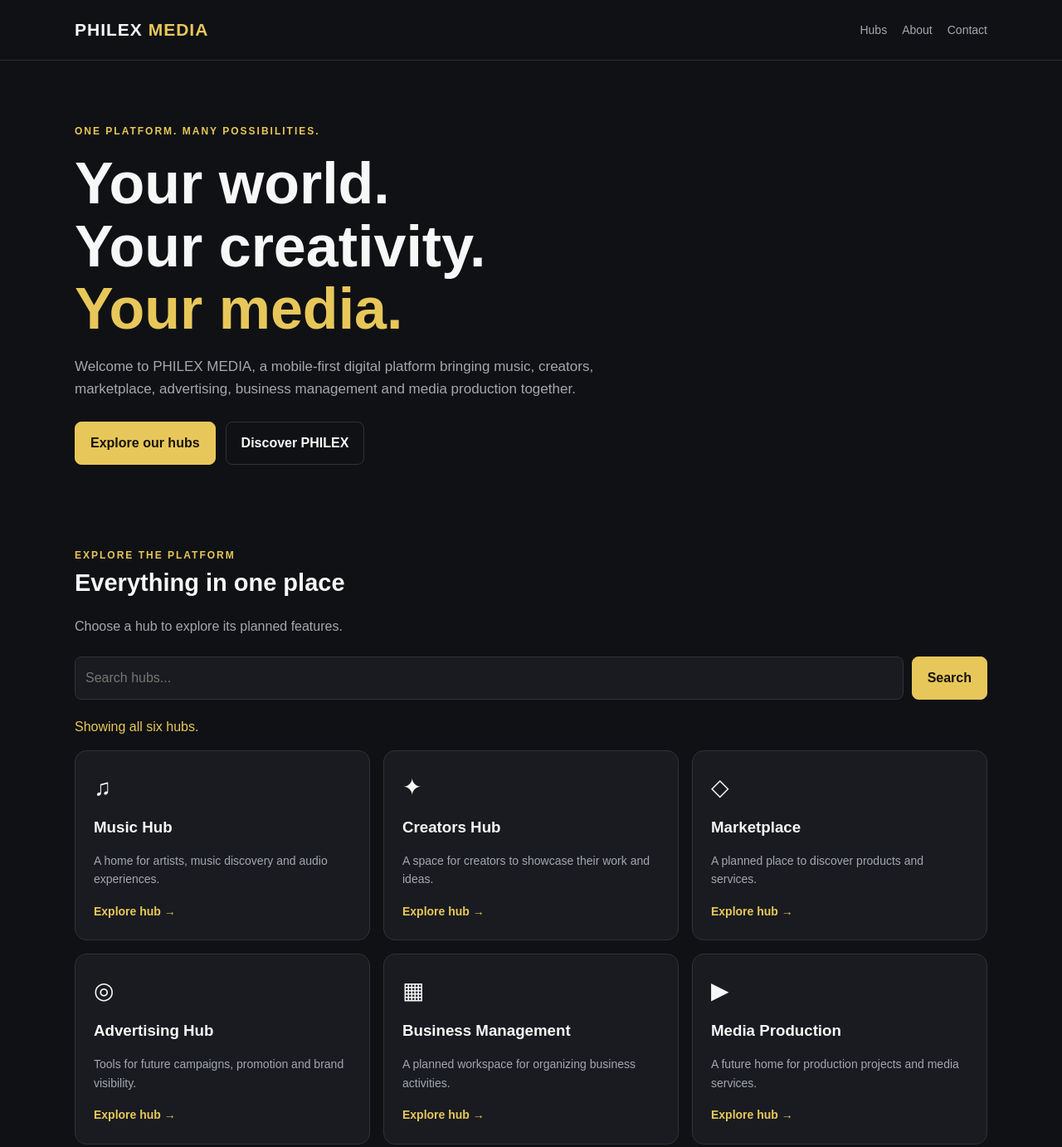
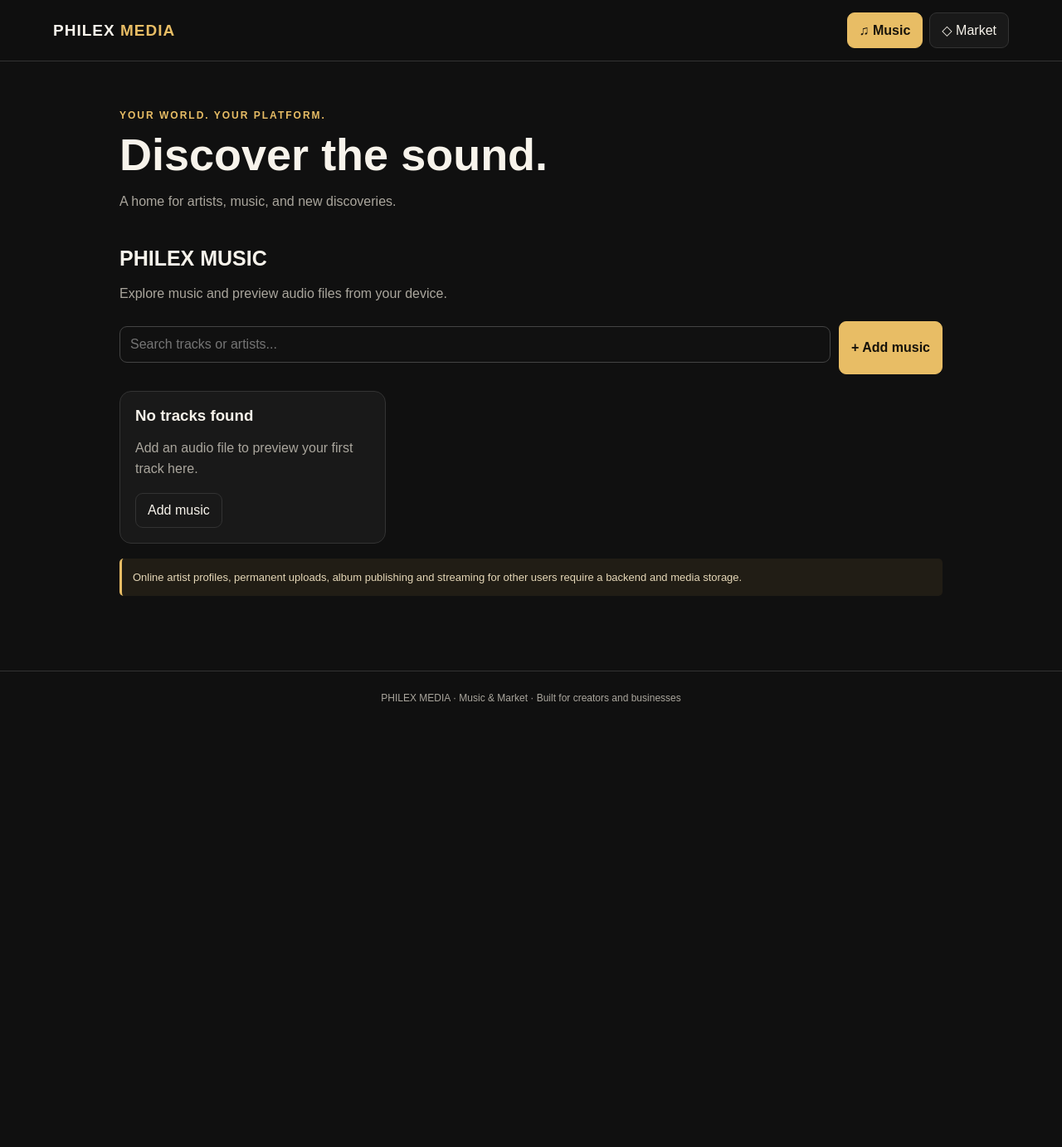
Before and after one commit to kakairephilex3-prog/philex-media, a website: page index.html in a window 1280 px wide. Shown: the top 1382 px of the page at 83% size. After the commit the page ends 873 px from the top, so only its background shows below. Drawn offline with Linux system fonts and the light colour scheme.

Commit message:
Revamp index.html with new layout and features
Updated the HTML structure, styles, and scripts for PHILEX MEDIA. Enhanced the layout for music and marketplace sections, and added new features for adding tracks and products.

```diff
--- a/index.html
+++ b/index.html
@@ -4,268 +4,280 @@
 <head>
 <meta charset="UTF-8">
 <meta name="viewport" content="width=device-width, initial-scale=1.0">
-  <meta name="theme-color" content="#101114">
-  <meta name="description" content="PHILEX MEDIA — Music, creators, marketplace, advertising, business management and media production.">
-  <title>PHILEX MEDIA</title>
+<meta name="theme-color" content="#101010">
+<title>PHILEX MEDIA — Music & Market</title>
 <style>
-    :root {
-      color-scheme: dark;
-      --bg: #101114;
-      --panel: #191b20;
-      --text: #f7f7f8;
-      --muted: #a5a7b0;
-      --accent: #e8c75a;
-      --line: #30323a;
+:root{--bg:#101010;--panel:#191919;--panel2:#202020;--gold:#e8bd65;--text:#f7f3eb;--muted:#aaa69d;--line:#333}
+*{box-sizing:border-box}
+body{margin:0;background:var(--bg);color:var(--text);font-family:Arial,Helvetica,sans-serif}
+button,input,textarea,select{font:inherit}
+button{cursor:pointer}
+header{position:sticky;top:0;z-index:5;background:#101010ed;border-bottom:1px solid var(--line);padding:15px 5%;display:flex;align-items:center;justify-content:space-between;gap:12px}
+.logo{font-size:19px;font-weight:900;letter-spacing:1px}.logo span{color:var(--gold)}
+nav{display:flex;gap:8px}
+nav button,.btn{border:1px solid var(--line);border-radius:9px;background:var(--panel);color:var(--text);padding:11px 14px}
+nav button.active,.primary{background:var(--gold);color:#17130b;border-color:var(--gold);font-weight:700}
+main{max-width:1120px;margin:auto;padding:26px 5% 90px}
+.hero{padding:32px 0 26px}
+.eyebrow{color:var(--gold);font-size:12px;letter-spacing:2px;font-weight:bold}
+h1{font-size:clamp(30px,6vw,54px);line-height:1.05;margin:12px 0}
+h2{font-size:25px;margin:0 0 8px}h3{margin:0 0 10px}
+p{line-height:1.55}.muted{color:var(--muted)}.small{font-size:12px;color:var(--muted)}
+.section{display:none}.section.active{display:block}
+.toolbar{display:flex;gap:10px;flex-wrap:wrap;margin:20px 0}
+input,textarea,select{width:100%;padding:12px;background:#111;color:var(--text);border:1px solid #444;border-radius:9px;margin:6px 0 14px}
+textarea{min-height:75px;resize:vertical}
+.search{flex:1;min-width:170px}
+.grid{display:grid;grid-template-columns:repeat(3,minmax(0,1fr));gap:14px;margin:18px 0}
+.card,.form-card,.empty{background:var(--panel);border:1px solid var(--line);border-radius:14px;padding:18px;min-width:0}
+.art{height:120px;border-radius:10px;background:linear-gradient(135deg,#392c17,#171717);display:grid;place-items:center;font-size:38px;color:var(--gold);margin-bottom:15px}
+.form-card{margin:20px 0;max-width:720px}
+label{font-size:13px;color:#ded8cc}
+.notice{padding:13px;border-left:3px solid var(--gold);background:#211d15;color:#e5d7b7;border-radius:5px;font-size:13px;line-height:1.5}
+.actions{display:flex;gap:8px;flex-wrap:wrap}
+.actions button{margin-top:8px}
+.item{display:flex;flex-direction:column;gap:8px}
+.item audio{width:100%;margin-top:8px}
+.item img{width:100%;height:150px;object-fit:cover;border-radius:9px}
+.price{color:var(--gold);font-size:20px;font-weight:bold}
+footer{border-top:1px solid var(--line);padding:25px 5%;text-align:center;color:var(--muted);font-size:12px}
+.hidden{display:none!important}
+@media(max-width:700px){
+ header{padding:13px 4%;align-items:flex-start;flex-direction:column}
+ nav{width:100%}nav button{flex:1;padding:11px 5px;font-size:13px}
+ main{padding:18px 4% 80px}
+ .grid{grid-template-columns:repeat(2,minmax(0,1fr));gap:10px}
+ .card,.form-card,.empty{padding:13px}
+ .art{height:90px}
+ h2{font-size:22px}
 }
-    * { box-sizing: border-box; }
-    body {
-      margin: 0;
-      background: var(--bg);
-      color: var(--text);
-      font-family: Arial, sans-serif;
-      line-height: 1.6;
-    }
-    a { color: inherit; text-decoration: none; }
-    button, input { font: inherit; }
-    .wrap { width: min(1100px, 92%); margin: auto; }
-    header {
-      border-bottom: 1px solid var(--line);
-      background: #101114;
-      position: sticky;
-      top: 0;
-      z-index: 5;
-    }
-    .nav {
-      min-height: 72px;
-      display: flex;
-      align-items: center;
-      justify-content: space-between;
-      gap: 16px;
-    }
-    .brand { font-size: 21px; font-weight: 800; letter-spacing: 1px; }
-    .brand span { color: var(--accent); }
-    .links { display: flex; gap: 18px; flex-wrap: wrap; }
-    .links a { color: var(--muted); font-size: 14px; }
-    .links a:hover { color: var(--accent); }
-    .hero { padding: 76px 0 60px; }
-    .tag {
-      color: var(--accent);
-      text-transform: uppercase;
-      letter-spacing: 2px;
-      font-size: 12px;
-      font-weight: bold;
-    }
-    h1 { font-size: clamp(38px, 7vw, 70px); line-height: 1.08; margin: 16px 0; }
-    h1 span { color: var(--accent); }
-    .intro { max-width: 650px; color: var(--muted); font-size: 17px; }
-    .actions { display: flex; gap: 12px; flex-wrap: wrap; margin-top: 26px; }
-    .btn {
-      display: inline-block;
-      padding: 12px 18px;
-      border-radius: 8px;
-      background: var(--accent);
-      color: #17140a;
-      font-weight: bold;
-      border: 1px solid var(--accent);
-      cursor: pointer;
-    }
-    .btn.secondary { background: transparent; color: var(--text); border-color: var(--line); }
-    section { padding: 40px 0; }
-    .section-head { margin-bottom: 24px; }
-    h2 { font-size: 29px; margin: 0 0 8px; }
-    .muted { color: var(--muted); }
-    .grid { display: grid; grid-template-columns: repeat(3, 1fr); gap: 16px; }
-    .card {
-      background: var(--panel);
-      border: 1px solid var(--line);
-      border-radius: 14px;
-      padding: 22px;
-      min-width: 0;
-    }
-    .symbol { font-size: 28px; }
-    .card h3 { margin: 10px 0 6px; }
-    .card p { color: var(--muted); font-size: 14px; }
-    .card a { color: var(--accent); font-weight: bold; font-size: 14px; }
-    .search {
-      display: flex;
-      gap: 10px;
-      flex-wrap: wrap;
-      margin: 20px 0;
-    }
-    .search input {
-      flex: 1;
-      min-width: 180px;
-      padding: 12px;
-      border-radius: 8px;
-      background: var(--panel);
-      color: var(--text);
-      border: 1px solid var(--line);
-    }
-    #status { color: var(--accent); min-height: 24px; }
-    footer { border-top: 1px solid var(--line); padding: 25px 0; color: var(--muted); font-size: 13px; }
-    @media (max-width: 700px) {
-      .nav { align-items: flex-start; padding: 16px 0; flex-direction: column; }
-      .links { gap: 12px; }
-      .hero { padding-top: 48px; }
-      .grid { grid-template-columns: 1fr; }
-      h2 { font-size: 25px; }
-    }
-    @media (min-width: 480px) and (max-width: 700px) {
-      .grid { grid-template-columns: repeat(2, minmax(0, 1fr)); }
-    }
+@media(max-width:390px){.grid{grid-template-columns:1fr}}
 </style>
 </head>
 <body>
 <header>
-    <div class="wrap nav">
-      <a class="brand" href="#home">PHILEX <span>MEDIA</span></a>
-      <nav class="links" aria-label="Main navigation">
-        <a href="#hubs">Hubs</a>
-        <a href="#about">About</a>
-        <a href="#contact">Contact</a>
+  <div class="logo">PHILEX <span>MEDIA</span></div>
+  <nav>
+    <button id="musicTab" class="active" onclick="showHub('music')">♫ Music</button>
+    <button id="marketTab" onclick="showHub('market')">◇ Market</button>
   </nav>
-    </div>
 </header>
 
 <main>
-    <div class="wrap hero" id="home">
-      <div class="tag">One platform. Many possibilities.</div>
-      <h1>Your world.<br>Your creativity.<br><span>Your media.</span></h1>
-      <p class="intro">
-        Welcome to PHILEX MEDIA, a mobile-first digital platform
-        bringing music, creators, marketplace, advertising,
-        business management and media production together.
-      </p>
-      <div class="actions">
-        <a class="btn" href="#hubs">Explore our hubs</a>
-        <a class="btn secondary" href="#about">Discover PHILEX</a>
-      </div>
+  <section class="hero">
+    <div class="eyebrow">YOUR WORLD. YOUR PLATFORM.</div>
+    <h1 id="heroTitle">Discover the sound.</h1>
+    <p class="muted" id="heroText">A home for artists, music, and new discoveries.</p>
+  </section>
+
+  <section id="music" class="section active">
+    <h2>PHILEX MUSIC</h2>
+    <p class="muted">Explore music and preview audio files from your device.</p>
+    <div class="toolbar">
+      <input class="search" id="musicSearch" placeholder="Search tracks or artists..." oninput="renderMusic()">
+      <button class="btn primary" onclick="toggleForm('trackForm')">+ Add music</button>
     </div>
 
-    <section id="hubs">
-      <div class="wrap">
-        <div class="section-head">
-          <div class="tag">Explore the platform</div>
-          <h2>Everything in one place</h2>
-          <p class="muted">Choose a hub to explore its planned features.</p>
+    <div id="trackForm" class="form-card hidden">
+      <h3>Add a track</h3>
+      <p class="small">Choose an audio file to preview it in this browser. This does not upload it to a server.</p>
+      <form id="addTrackForm">
+        <label>Track title</label><input id="trackTitle" required maxlength="100" placeholder="Enter song title">
+        <label>Artist name</label><input id="trackArtist" required maxlength="100" placeholder="Artist or stage name">
+        <label>Genre</label>
+        <select id="trackGenre">
+          <option>Afrobeats</option><option>Gospel</option><option>Hip-hop</option>
+          <option>R&B</option><option>Dancehall</option><option>Pop</option><option>Other</option>
+        </select>
+        <label>Select audio file</label><input id="trackFile" type="file" accept="audio/*" required>
+        <div class="actions">
+          <button class="btn primary" type="submit">Preview track</button>
+          <button class="btn" type="button" onclick="toggleForm('trackForm')">Cancel</button>
+        </div>
+      </form>
+      <p class="notice">Local preview only. Tracks are not published or saved to an online account.</p>
     </div>
 
-        <div class="search">
-          <input id="hubSearch" type="search" placeholder="Search hubs..." aria-label="Search hubs">
-          <button class="btn" id="searchBtn" type="button">Search</button>
-        </div>
-        <p id="status" role="status" aria-live="polite"></p>
-
-        <div class="grid" id="hubGrid">
-          <article class="card" data-search="music audio artists songs">
-            <div class="symbol">♫</div>
-            <h3>Music Hub</h3>
-            <p>A home for artists, music discovery and audio experiences.</p>
-            <a href="#contact" data-hub="Music Hub">Explore hub →</a>
-          </article>
-          <article class="card" data-search="creators video content community">
-            <div class="symbol">✦</div>
-            <h3>Creators Hub</h3>
-            <p>A space for creators to showcase their work and ideas.</p>
-            <a href="#contact" data-hub="Creators Hub">Explore hub →</a>
-          </article>
-          <article class="card" data-search="marketplace products services shopping">
-            <div class="symbol">◇</div>
-            <h3>Marketplace</h3>
-            <p>A planned place to discover products and services.</p>
-            <a href="#contact" data-hub="Marketplace">Explore hub →</a>
-          </article>
-          <article class="card" data-search="advertising campaigns promotion brands">
-            <div class="symbol">◎</div>
-            <h3>Advertising Hub</h3>
-            <p>Tools for future campaigns, promotion and brand visibility.</p>
-            <a href="#contact" data-hub="Advertising Hub">Explore hub →</a>
-          </article>
-          <article class="card" data-search="business management operations">
-            <div class="symbol">▦</div>
-            <h3>Business Management</h3>
-            <p>A planned workspace for organizing business activities.</p>
-            <a href="#contact" data-hub="Business Management">Explore hub →</a>
-          </article>
-          <article class="card" data-search="media production studio film video">
-            <div class="symbol">▶</div>
-            <h3>Media Production</h3>
-            <p>A future home for production projects and media services.</p>
-            <a href="#contact" data-hub="Media Production">Explore hub →</a>
-          </article>
-        </div>
-      </div>
+    <div id="trackList" class="grid"></div>
+    <div class="notice">Online artist profiles, permanent uploads, album publishing and streaming for other users require a backend and media storage.</div>
   </section>
 
-    <section id="about">
-      <div class="wrap card">
-        <div class="tag">Our mission</div>
-        <h2>Built for creators and businesses</h2>
-        <p class="muted">
-          PHILEX MEDIA aims to connect creative work and business
-          opportunities through one accessible digital platform.
-          This first version is the responsive website foundation.
-        </p>
+  <section id="market" class="section">
+    <h2>PHILEX MARKET</h2>
+    <p class="muted">A marketplace for sellers to showcase products and for customers to discover them.</p>
+    <div class="toolbar">
+      <input class="search" id="marketSearch" placeholder="Search products or categories..." oninput="renderProducts()">
+      <button class="btn primary" onclick="toggleForm('productForm')">+ List product</button>
     </div>
-    </section>
 
-    <section id="contact">
-      <div class="wrap card">
-        <div class="tag">Get started</div>
-        <h2>Explore PHILEX MEDIA</h2>
-        <p class="muted">
-          This is an initial front-end version. Accounts, payments,
-          uploads, messaging and other backend features are not yet
-          connected.
-        </p>
-        <p id="selection" aria-live="polite">Select a hub above to get started.</p>
-        <button class="btn secondary" id="resetBtn" type="button">Clear selection</button>
+    <div id="productForm" class="form-card hidden">
+      <h3>Create a product preview</h3>
+      <p class="small">Your listing will appear in this browser session only.</p>
+      <form id="addProductForm">
+        <label>Product name</label><input id="productName" required maxlength="100" placeholder="What are you selling?">
+        <label>Seller name</label><input id="sellerName" required maxlength="100" placeholder="Your shop or business name">
+        <label>Category</label>
+        <select id="productCategory">
+          <option>Fashion</option><option>Electronics</option><option>Music & Audio</option>
+          <option>Home & Living</option><option>Beauty</option><option>Services</option><option>Other</option>
+        </select>
+        <label>Price (UGX)</label><input id="productPrice" type="number" min="0" step="1" required placeholder="Enter price">
+        <label>Description</label><textarea id="productDescription" maxlength="600" placeholder="Describe your product"></textarea>
+        <label>Product photo (optional)</label><input id="productImage" type="file" accept="image/*">
+        <div class="actions">
+          <button class="btn primary" type="submit">Preview listing</button>
+          <button class="btn" type="button" onclick="toggleForm('productForm')">Cancel</button>
         </div>
+      </form>
+      <p class="notice">Preview only. No online listing, order, payment or customer transaction is created.</p>
+    </div>
+
+    <div id="productList" class="grid"></div>
+    <div class="notice">Seller accounts, saved listings, checkout, delivery and real payments must be connected before this marketplace can accept orders.</div>
   </section>
 </main>
 
-  <footer>
-    <div class="wrap">
-      © <span id="year"></span> PHILEX MEDIA. All rights reserved.
-    </div>
-  </footer>
+<footer>PHILEX MEDIA · Music & Market · Built for creators and businesses</footer>
 
 <script>
-    const searchInput = document.getElementById('hubSearch');
-    const cards = [...document.querySelectorAll('#hubGrid .card')];
-    const status = document.getElementById('status');
-    const selection = document.getElementById('selection');
+const tracks = [];
+const products = [];
+const localUrls = [];
 
-    function searchHubs() {
-      const query = searchInput.value.trim().toLowerCase();
-      let count = 0;
-      cards.forEach(card => {
-        const matches = (card.innerText + ' ' + card.dataset.search)
-          .toLowerCase().includes(query);
-        card.hidden = !matches;
-        if (matches) count++;
-      });
-      status.textContent = query
-        ? count + ' hub(s) found.'
-        : 'Showing all six hubs.';
+function showHub(hub) {
+  document.getElementById('music').classList.toggle('active', hub === 'music');
+  document.getElementById('market').classList.toggle('active', hub === 'market');
+  document.getElementById('musicTab').classList.toggle('active', hub === 'music');
+  document.getElementById('marketTab').classList.toggle('active', hub === 'market');
+  document.getElementById('heroTitle').textContent =
+    hub === 'music' ? 'Discover the sound.' : 'Discover something new.';
+  document.getElementById('heroText').textContent =
+    hub === 'music'
+      ? 'A home for artists, music, and new discoveries.'
+      : 'A place for products, sellers, and new opportunities.';
+  window.scrollTo({top: 0, behavior: 'smooth'});
 }
 
-    document.getElementById('searchBtn').addEventListener('click', searchHubs);
-    searchInput.addEventListener('input', searchHubs);
+function toggleForm(id) {
+  document.getElementById(id).classList.toggle('hidden');
+}
 
-    document.querySelectorAll('[data-hub]').forEach(link => {
-      link.addEventListener('click', () => {
-        selection.textContent = link.dataset.hub +
-          ' selected. Its full features have not been implemented yet.';
+function escapeHTML(value) {
+  return String(value).replace(/[&<>"']/g, char => ({
+    '&':'&amp;', '<':'&lt;', '>':'&gt;',
+    '"':'&quot;', "'":'&#39;'
+  })[char]);
+}
+
+function renderMusic() {
+  const query = document.getElementById('musicSearch').value.toLowerCase();
+  const list = document.getElementById('trackList');
+  const matches = tracks.filter(t =>
+    (t.title + ' ' + t.artist + ' ' + t.genre).toLowerCase().includes(query)
+  );
+
+  list.innerHTML = matches.length ? matches.map(t => `
+    <article class="card item">
+      <div class="art">♫</div>
+      <h3>${escapeHTML(t.title)}</h3>
+      <div>${escapeHTML(t.artist)}</div>
+      <div class="small">${escapeHTML(t.genre)}</div>
+      <audio controls preload="metadata" src="${t.url}"></audio>
+      <div class="small">Local preview · Not published</div>
+    </article>
+  `).join('') : `
+    <div class="empty">
+      <h3>No tracks found</h3>
+      <p class="muted">Add an audio file to preview your first track here.</p>
+      <button class="btn" onclick="toggleForm('trackForm')">Add music</button>
+    </div>`;
+}
+
+function renderProducts() {
+  const query = document.getElementById('marketSearch').value.toLowerCase();
+  const list = document.getElementById('productList');
+  const matches = products.filter(p =>
+    (p.name + ' ' + p.seller + ' ' + p.category + ' ' + p.description)
+      .toLowerCase().includes(query)
+  );
+
+  list.innerHTML = matches.length ? matches.map(p => `
+    <article class="card item">
+      ${p.image ? `<img src="${p.image}" alt="${escapeHTML(p.name)}">` : `<div class="art">◇</div>`}
+      <div class="small">${escapeHTML(p.category)}</div>
+      <h3>${escapeHTML(p.name)}</h3>
+      <div class="price">UGX ${Number(p.price).toLocaleString('en-UG')}</div>
+      <div>Seller: ${escapeHTML(p.seller)}</div>
+      <p class="muted">${escapeHTML(p.description || 'No description provided.')}</p>
+      <div class="small">Preview listing · Not for sale online</div>
+    </article>
+  `).join('') : `
+    <div class="empty">
+      <h3>No products found</h3>
+      <p class="muted">Create a product preview to see how your listing looks.</p>
+      <button class="btn" onclick="toggleForm('productForm')">List product</button>
+    </div>`;
+}
+
+document.getElementById('addTrackForm').addEventListener('submit', event => {
+  event.preventDefault();
+  const file = document.getElementById('trackFile').files[0];
+  if (!file) return;
+  if (!file.type.startsWith('audio/')) {
+    alert('Please select a valid audio file.');
+    return;
+  }
+  const url = URL.createObjectURL(file);
+  localUrls.push(url);
+  tracks.unshift({
+    title: document.getElementById('trackTitle').value.trim(),
+    artist: document.getElementById('trackArtist').value.trim(),
+    genre: document.getElementById('trackGenre').value,
+    url
   });
+  renderMusic();
+  event.target.reset();
+  toggleForm('trackForm');
 });
 
-    document.getElementById('resetBtn').addEventListener('click', () => {
-      selection.textContent = 'Select a hub above to get started.';
+document.getElementById('addProductForm').addEventListener('submit', event => {
+  event.preventDefault();
+  const file = document.getElementById('productImage').files[0];
+
+  const add = imageData => {
+    products.unshift({
+      name: document.getElementById('productName').value.trim(),
+      seller: document.getElementById('sellerName').value.trim(),
+      category: document.getElementById('productCategory').value,
+      price: document.getElementById('productPrice').value,
+      description: document.getElementById('productDescription').value.trim(),
+      image: imageData || ''
+    });
+    renderProducts();
+    event.target.reset();
+    toggleForm('productForm');
+  };
+
+  if (file) {
+    if (!file.type.startsWith('image/')) {
+      alert('Please select a valid image.');
+      return;
+    }
+    if (file.size > 5 * 1024 * 1024) {
+      alert('Please choose an image smaller than 5 MB.');
+      return;
+    }
+    const reader = new FileReader();
+    reader.onload = () => add(reader.result);
+    reader.onerror = () => alert('Could not read that image. Please try again.');
+    reader.readAsDataURL(file);
+  } else {
+    add('');
+  }
 });
 
-    document.getElementById('year').textContent = new Date().getFullYear();
-    status.textContent = 'Showing all six hubs.';
+renderMusic();
+renderProducts();
 </script>
 </body>
 </html>
```
Lines whose indentation alone changed are shown as unchanged.
